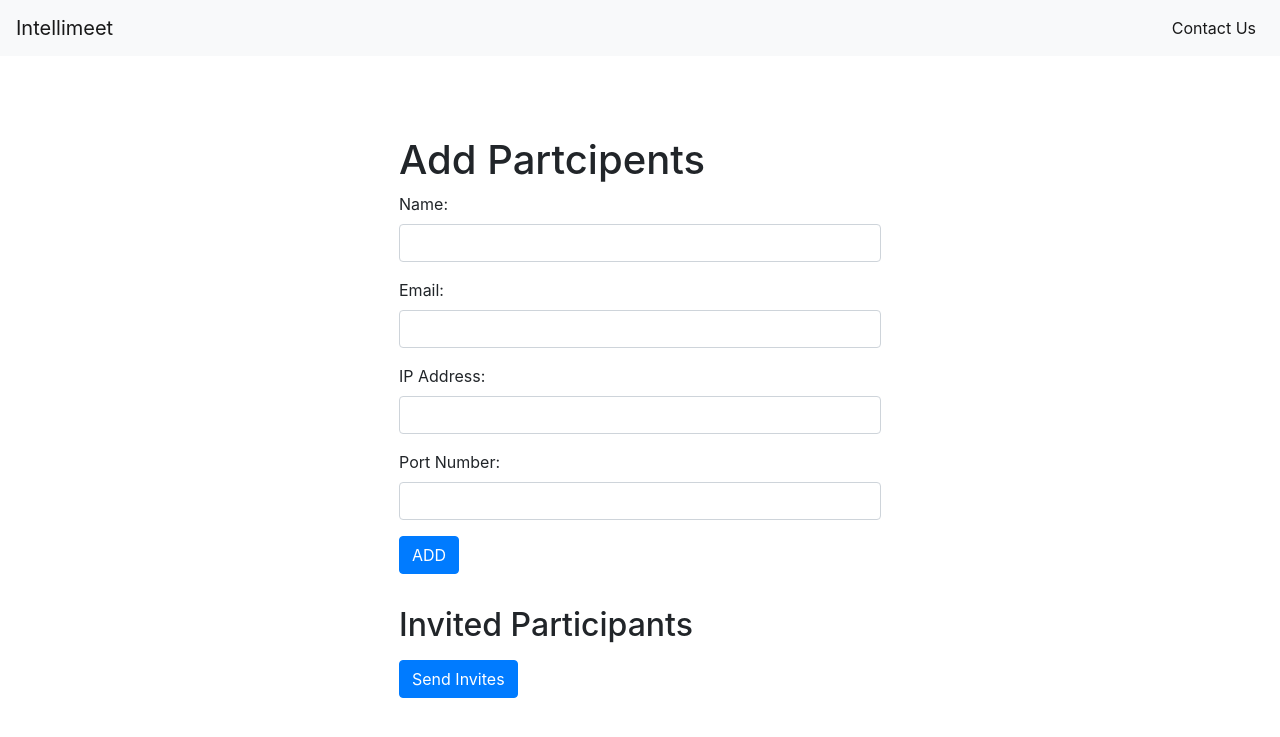
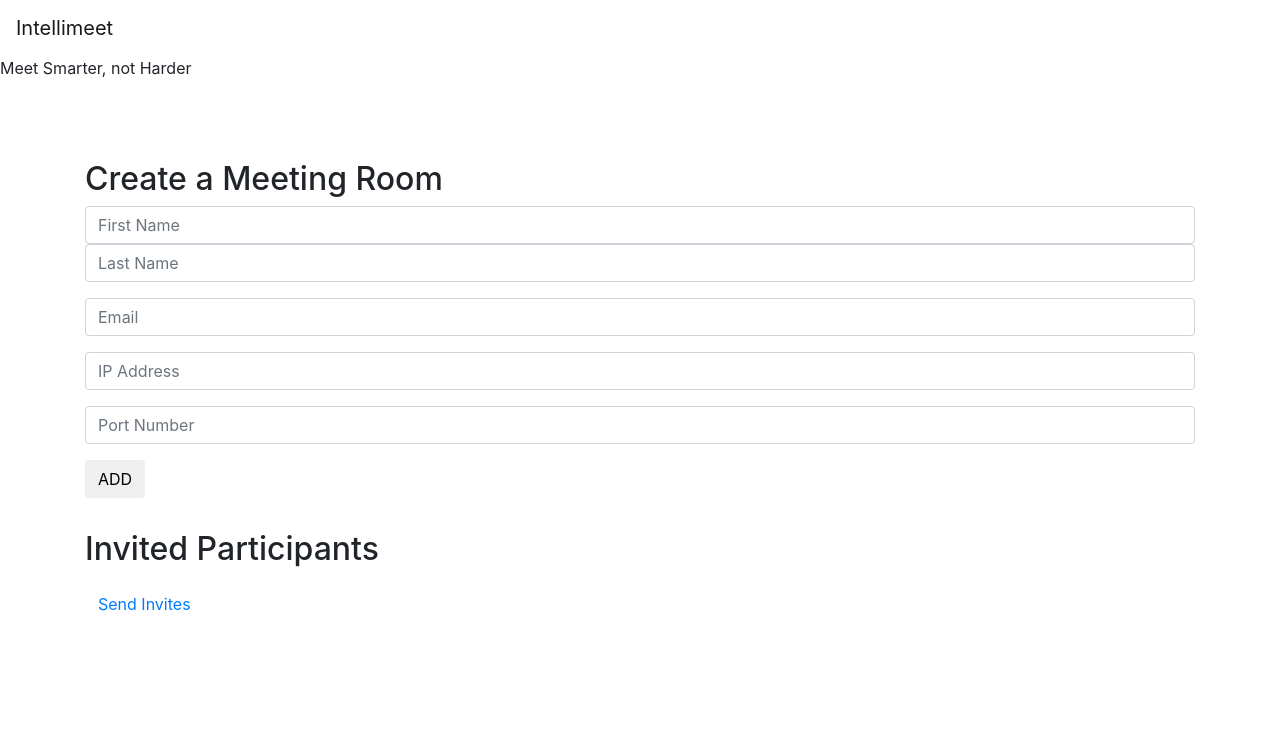
Before and after one commit to krishna-creator/SE-Project---IntelliMeet, a Flask app: page / in a window 1280 px wide. Shown: the top 737 px of the page. Run offline with Flask 3, Linux system fonts and the light colour scheme; some libraries are stand-ins or nearby versions.

Commit message:
Update index.html

```diff
--- a/front-end/templates/index.html
+++ b/front-end/templates/index.html
@@ -3,17 +3,24 @@
   <head>
     <title>Intellimeet</title>
     <link
+      href="https://fonts.googleapis.com/css?family=Permanent Marker"
       rel="stylesheet"
-      href="https://maxcdn.bootstrapcdn.com/bootstrap/4.0.0/css/bootstrap.min.css"
     />
     <link
       rel="stylesheet"
       href="{{ url_for('static', filename = 'style.css')}}"
     />
+    <link
+      rel="stylesheet"
+      href="https://maxcdn.bootstrapcdn.com/bootstrap/4.0.0/css/bootstrap.min.css"
+    />
+    <script src="https://code.jquery.com/jquery-3.2.1.slim.min.js"></script>
+    <meta name="viewport" content="width=device-width, initial-scale=1.0" />
   </head>
+  <script src="https://maxcdn.bootstrapcdn.com/bootstrap/4.0.0/js/bootstrap.min.js"></script>
   <body>
-    <nav class="navbar navbar-expand-lg navbar-light bg-light">
-      <a class="navbar-brand" href="#">Intellimeet</a>
+    <nav class="navbar navbar-expand-lg navbar-light">
+      <a class="navbar-brand logo" href="#">Intellimeet</a>
       <button
         class="navbar-toggler"
         type="button"
@@ -28,44 +35,64 @@
       <div class="collapse navbar-collapse justify-content-end" id="navbarNav">
         <ul class="navbar-nav">
           <li class="nav-item active">
-            <a class="nav-link" href="#">Contact Us</a>
+            <a class="nav-link" style="color: white" href="#">Contact Us</a>
           </li>
         </ul>
       </div>
     </nav>
+    <div class="section">
+      <div class="tagline"><p>Meet Smarter, not Harder</p></div>
       <div class="container">
-      <h1>Add Partcipents</h1>
+        <div class="sub-container">
+          <h2 class="form_title">Create a Meeting Room</h2>
           <form method="post" id="myForm">
-        <div class="form-group">
-          <label for="name">Name:</label>
-          <input type="text" class="form-control" name="name" required />
+            <div class="form-group name-group">
+              <input
+                type="text"
+                class="form-control name"
+                name="firstName"
+                placeholder="First Name"
+                required
+              />
+              <input
+                type="text"
+                class="form-control name"
+                name="lastName"
+                placeholder="Last Name"
+                required
+              />
             </div>
             <div class="form-group">
-          <label for="email">Email:</label>
-          <input type="email" class="form-control" name="email" required />
+              <input
+                type="email"
+                class="form-control"
+                name="email"
+                placeholder="Email"
+                required
+              />
             </div>
             <div class="form-group">
-          <label for="ipaddress">IP Address:</label>
               <input
                 type="text"
                 pattern="^[\d.]+$"
                 class="form-control"
                 name="ipaddress"
                 inputmode="numeric"
+                placeholder="IP Address"
                 required
               />
             </div>
             <div class="form-group">
-          <label for="port">Port Number:</label>
               <input
                 type="number"
                 class="form-control"
                 name="port"
                 inputmode="numeric"
+                placeholder="Port Number"
                 required
               />
             </div>
-        <button type="submit" class="btn btn-primary">ADD</button>
+            <button type="submit" class="btn">ADD</button>
           </form>
           <div class="list">
             <h2>Invited Participants</h2>
@@ -74,11 +101,10 @@
               <li>{{participant.name}}</li>
               {% endfor %}
             </ul>
-        <a href="/sendInvites" class="btn btn-primary">Send Invites</a>
+            <a href="/sendInvites" class="btn">Send Invites</a>
           </div>
         </div>
-    <script src="https://code.jquery.com/jquery-3.2.1.slim.min.js"></script>
-    <script src="https://maxcdn.bootstrapcdn.com/bootstrap/4.0.0/js/bootstrap.min.js"></script>
-    <!-- <script src="{{url_for('static', filename='script.js')}}"></script> -->
+      </div>
+    </div>
   </body>
 </html>
```
Lines whose indentation alone changed are shown as unchanged.
